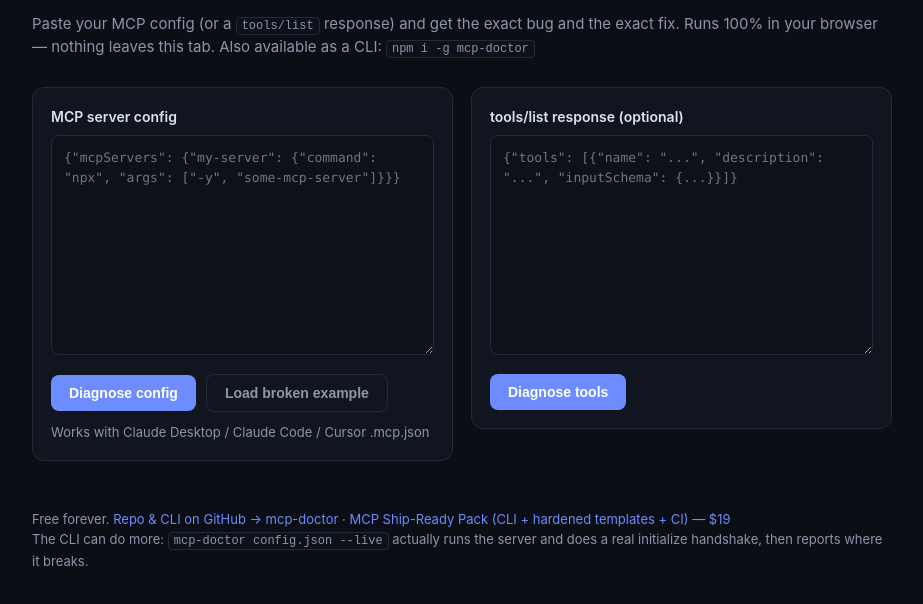
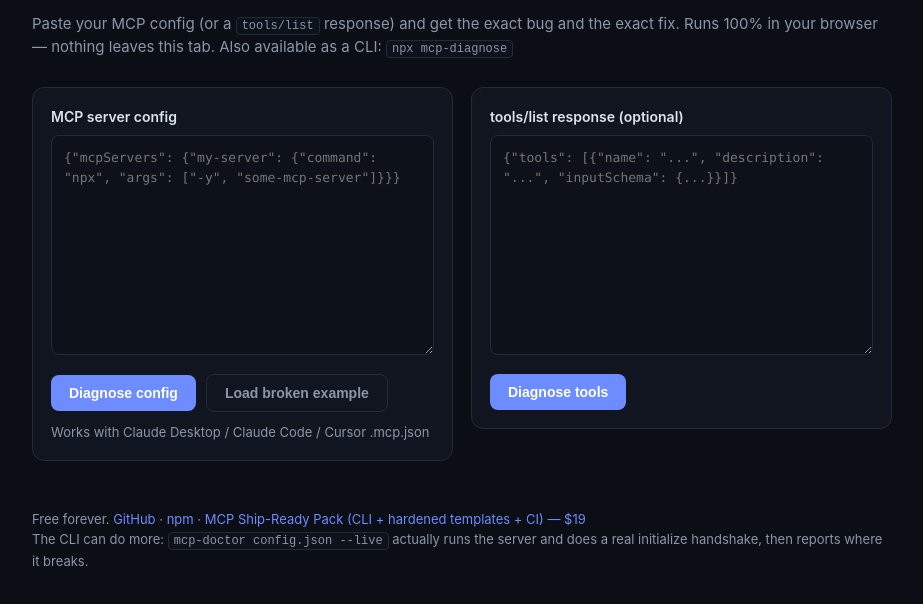
Before and after one commit to 420runingman420-blip/mcp-doctor, a website: page index.html in a window 1280 px wide. Shown: the part 90-694 px from the top of the page, without its empty margins (178-1101 px from the left). Drawn offline with Linux system fonts and the light colour scheme.

Commit message:
npm: publish as mcp-diagnose; fix install docs; wire pack link to Gumroad

```diff
--- a/index.html
+++ b/index.html
@@ -52,7 +52,7 @@
 <div class="wrap">
   <h1><span class="logo">⚕</span> mcp-doctor<span id="badge"></span></h1>
   <p class="sub">Paste your MCP config (or a <span class="kbd">tools/list</span> response) and get the exact bug and the exact fix.
-  Runs 100% in your browser — nothing leaves this tab. Also available as a CLI: <span class="kbd">npm i -g mcp-doctor</span></p>
+  Runs 100% in your browser — nothing leaves this tab. Also available as a CLI: <span class="kbd">npx mcp-diagnose</span></p>
 
   <div class="grid">
     <div>
@@ -80,8 +80,9 @@
   <div id="out"></div>
 
   <p class="footer">
-    Free forever. <a href="https://github.com/420runingman420-blip/mcp-doctor">Repo & CLI on GitHub → mcp-doctor</a> ·
-    <a href="#" id="pack-link">MCP Ship-Ready Pack (CLI + hardened templates + CI) — $19</a><br>
+    Free forever. <a href="https://github.com/420runingman420-blip/mcp-doctor">GitHub</a> ·
+    <a href="https://www.npmjs.com/package/mcp-diagnose">npm</a> ·
+    <a href="https://gumroad.com/l/ddmbdd" target="_blank">MCP Ship-Ready Pack (CLI + hardened templates + CI) — $19</a><br>
     The CLI can do more: <span class="kbd">mcp-doctor config.json --live</span> actually runs the server and does a real
     initialize handshake, then reports where it breaks.
   </p>
```
Also changed, not shown: package.json (+27 -6 lines), README.md.
